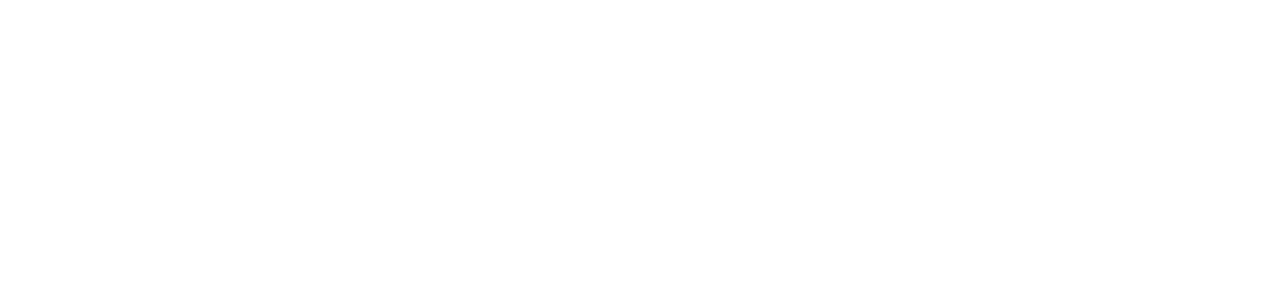
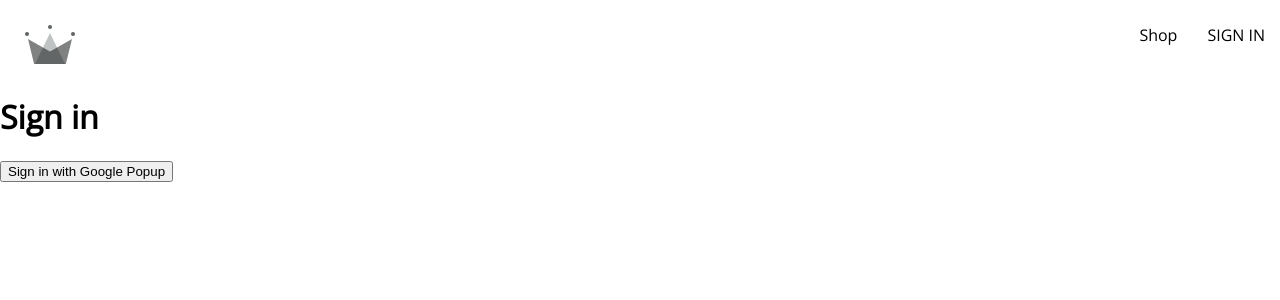
Before and after one commit to SlightlyDarkerBlackOne/crown-clothing, a React (Create React App) app: page /sign-in in a window 1280 px wide. Before the commit this address had no page. Shown: the top 300 px of the page. Built offline with nearby package versions, Linux system fonts and the light colour scheme.

Commit message:
added routes for navigation as persistent object, for home, shop and sign in with sign in functionality through firebase authentication and add user to firestore db functionality

```diff
--- a/package.json
+++ b/package.json
@@ -6,6 +6,7 @@
     "@testing-library/jest-dom": "^5.16.3",
     "@testing-library/react": "^12.1.4",
     "@testing-library/user-event": "^13.5.0",
+    "firebase": "^9.6.10",
     "react": "^18.0.0",
     "react-dom": "^18.0.0",
     "react-router-dom": "6",
--- a/src/App.js
+++ b/src/App.js
@@ -1,12 +1,19 @@
 import Home from "./routes/home/home.component";
 import { Routes, Route } from "react-router-dom";
 import Navigation from './routes/navigation/navigation.component';
+import SignIn from './routes/sign-in/sign-in.component';
+
+const Shop =() => {
+  return <h1>Shop page</h1>
+};
 
 const App = () => {
   return (
     <Routes>
-      <Route path="/" element={<Navigation/>}>
+      <Route path='/' element={<Navigation/>}>
         <Route index element={<Home/>}/>
+        <Route path='shop' element={<Shop/>}/>
+        <Route path='sign-in' element={<SignIn/>}/>
       </Route>
     </Routes>
   );
--- a/src/index.scss
+++ b/src/index.scss
@@ -1,11 +1,19 @@
 body {
   margin: 0;
-  font-family: 'Open Sans', sans-serif;
+  font-family: "Open Sans", sans-serif;
   -webkit-font-smoothing: antialiased;
   -moz-osx-font-smoothing: grayscale;
 }
 
 code {
-  font-family: source-code-pro, Menlo, Monaco, Consolas, 'Courier New',
+  font-family: source-code-pro, Menlo, Monaco, Consolas, "Courier New",
     monospace;
 }
+a {
+  text-decoration: none;
+  color: black;
+}
+
+*{
+  box-sizing: border-box;
+}
--- a/src/routes/navigation/navigation.component.jsx
+++ b/src/routes/navigation/navigation.component.jsx
@@ -1,16 +1,21 @@
 import { Fragment } from "react";
 import { Outlet, Link } from "react-router-dom";
+import { ReactComponent as CrownLogo } from "../../assets/crown.svg";
+import './navigation.styles.scss';
 
 const Navigation = () => {
   return (
     <Fragment>
       <div className="navigation">
-        <Link>
-          <div>Logo</div>
+        <Link className="logo-container " to='/'>
+          <CrownLogo className="logo"/>
         </Link>
         <div className="nav-links-container">
           <Link className="nav-link" to="/shop">
             Shop
+          </Link>
+          <Link className="nav-link" to='/sign-in'>
+            SIGN IN
           </Link>
         </div>
       </div>
--- /dev/null
+++ b/src/routes/navigation/navigation.styles.scss
@@ -0,0 +1,26 @@
+.navigation {
+    height: 70px;
+    width: 100%;
+    display: flex;
+    justify-content: space-between;
+    margin-bottom: 25px;
+
+    .logo-container {
+      height: 100%;
+      width: 70px;
+      padding: 25px;
+    }
+
+    .nav-links-container {
+      width: 50%;
+      height: 100%;
+      display: flex;
+      align-items: center;
+      justify-content: flex-end;
+
+      .nav-link {
+        padding: 10px 15px;
+        cursor: pointer;
+      }
+    }
+  }
--- /dev/null
+++ b/src/routes/sign-in/sign-in.component.jsx
@@ -0,0 +1,19 @@
+import { signInWithGooglePopup, createUserDocumentFromAuth } from "../../utils/firebase/firebase.utils";
+
+
+const SignIn = () => {
+    const logGoogleUser = async ()=>{
+        const {user} = await signInWithGooglePopup();
+        const userDocRef = await createUserDocumentFromAuth(user);
+    }
+  return (
+    <div>
+      <h1>Sign in</h1>
+      <button onClick={logGoogleUser}>
+          Sign in with Google Popup
+      </button>
+    </div>
+  )
+};
+
+export default SignIn;
--- /dev/null
+++ b/src/utils/firebase/firebase.utils.js
@@ -0,0 +1,54 @@
+import { async } from "@firebase/util";
+import { initializeApp } from "firebase/app";
+import {
+  getAuth,
+  signInWithRedirect,
+  signInWithPopup,
+  GoogleAuthProvider,
+} from "firebase/auth";
+import { doc, getDoc, setDoc, getFirestore } from "firebase/firestore";
+const firebaseConfig = {
+  apiKey: "AIzaSyDicQrSRO2XJUpFoJDeVgxO7U5oEOwflms",
+  authDomain: "crown-clothing-db-db96e.firebaseapp.com",
+  projectId: "crown-clothing-db-db96e",
+  storageBucket: "crown-clothing-db-db96e.appspot.com",
+  messagingSenderId: "1048886479997",
+  appId: "1:1048886479997:web:95e4b8d62fe145265eb514",
+};
+
+// Initialize Firebase
+const firebaseApp = initializeApp(firebaseConfig);
+
+const provider = new GoogleAuthProvider();
+provider.setCustomParameters({
+  prompt: "select_account",
+});
+
+export const auth = getAuth();
+export const signInWithGooglePopup = () => signInWithPopup(auth, provider);
+export const db = getFirestore();
+
+export const createUserDocumentFromAuth = async (userAuth) => {
+  const userDocRef = doc(db, "users", userAuth.uid);
+
+  console.log(userDocRef);
+
+  const userSnapshot = await getDoc(userDocRef);
+  console.log(userSnapshot);
+
+  if (!userSnapshot.exists()) {
+    const { displayName, email } = userAuth;
+    const createdAt = new Date();
+
+    try {
+      await setDoc(userDocRef, {
+        displayName,
+        email,
+        createdAt,
+      });
+    } catch (error) {
+      console.log("error creating the user", error.message);
+    }
+  }
+  return userDocRef;
+};
```
Also changed, not shown: src/assets/crown.svg (added), 1 other file (tests, documents, lock files or other folders).
